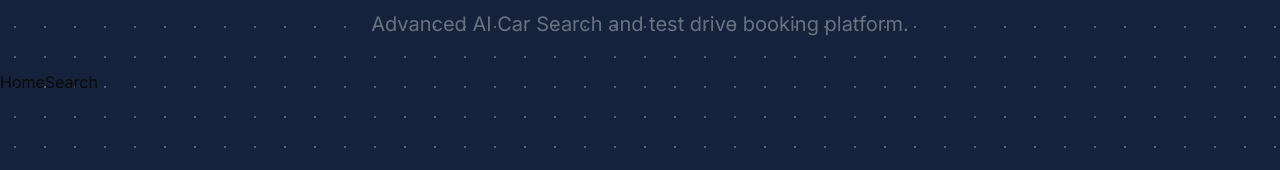
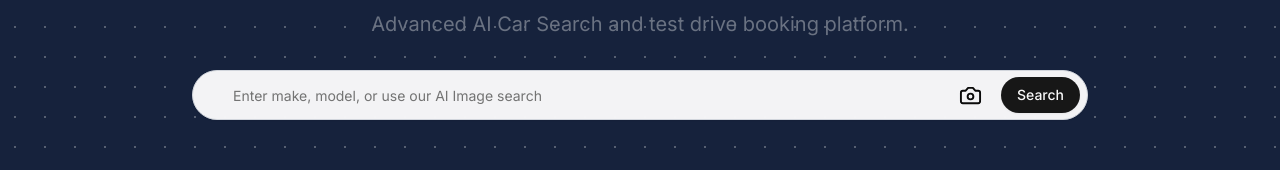
Before and after one commit to nandaiqbalh/vehiql, a Next.js app: page / in a window 1280 px wide. Shown: the part 398-568 px from the top of the page. Built offline with nearby package versions, Linux system fonts and the light colour scheme; no server answers.

Commit message:
Feat: Searh UI in home

```diff
--- a/app/layout.js
+++ b/app/layout.js
@@ -2,6 +2,7 @@
 import "./globals.css";
 import Header from "@/components/Header";
 import { ClerkProvider } from "@clerk/nextjs";
+import { Toaster } from "sonner";
 
 const inter = Inter({ subsets: ["latin"] });
 
@@ -18,6 +19,7 @@
           <Header />
 
           <main className="min-h-screen">{children}</main>
+          <Toaster richColors/>
 
           <footer className={`bg-blue-50 py-12`}>
             <div className="container mx-auto px-4 text-center">
--- a/app/page.jsx
+++ b/app/page.jsx
@@ -24,10 +24,9 @@
                 Advanced AI Car Search and test drive booking platform.
               </p>
             </div>
+            {/* Search */}
+            <HomeSearch />
           </div>
-
-          {/* Search */}
-          <HomeSearch />
         </section>
 
         <section className="py-12">
@@ -172,12 +171,14 @@
 
         <section className="py-12 bg-gray-50">
           <div className="container mx-auto px-4">
-            <h2 className="text-2xl font-bold mb-4 text-center">Frequently Asked Question</h2>
+            <h2 className="text-2xl font-bold mb-4 text-center">
+              Frequently Asked Question
+            </h2>
             <Accordion type="single" collapsible className="w-full">
               {faqItems.map((item, index) => (
-                <AccordionItem  key={index} value={`item-${index}`}>
+                <AccordionItem key={index} value={`item-${index}`}>
                   <AccordionTrigger className="flex justify-between items-center p-4 cursor-pointer">
-                    <span className="text-lg font-medium">{item.question}</span>
+                    <span className="font-semibold">{item.question}</span>
                   </AccordionTrigger>
                   <AccordionContent className="px-4 bg-gray-50 rounded-lg">
                     {item.answer}
@@ -190,8 +191,13 @@
 
         <section className="py-16 dotted-background text-white">
           <div className="container mx-auto px-4 text-center">
-            <h2 className="text-3xl font-bold mb-4">Ready to Find Your Dream Car?</h2>
-            <p className="text-xl text-blue-100 mb-8 max-w-2xl mx-auto">Join thousands of satisfied customers found their perfect vehicle through our platform.</p>
+            <h2 className="text-3xl font-bold mb-4">
+              Ready to Find Your Dream Car?
+            </h2>
+            <p className="text-xl text-blue-100 mb-8 max-w-2xl mx-auto">
+              Join thousands of satisfied customers found their perfect vehicle
+              through our platform.
+            </p>
             <div className="flex flex-col sm:flex-row justify-center gap-4 mt">
               <Button size={"lg"} variant={"secondary"} asChild>
                 <Link href={"/cars"}>View All Cars</Link>
@@ -203,7 +209,6 @@
               </SignedOut>
             </div>
           </div>
-
         </section>
       </div>
     </>
--- a/components/HomeSearch.jsx
+++ b/components/HomeSearch.jsx
@@ -1,9 +1,168 @@
-import React from 'react'
+"use client";
+
+import React, { useState } from "react";
+import { Input } from "./ui/input";
+import { Camera, Upload } from "lucide-react";
+import { Button } from "./ui/button";
+import { useDropzone } from "react-dropzone";
+import { toast } from "sonner";
+import { useRouter } from "next/navigation";
 
 const HomeSearch = () => {
+  const [searhTerm, setSearhTerm] = useState("");
+  const [isImageSearchActive, setIsImageSearchActive] = useState(false);
+  const [imagePreview, setImagePreview] = useState("");
+  const [searchImage, setSearchImage] = useState(null);
+  const [isUploading, setIsUploading] = useState(false);
+
+  const router = useRouter();
+
+  const onDrop = (acceptedFiles) => {
+    const file = acceptedFiles[0];
+
+    if (file) {
+      if (file.size > 5 * 1024 * 1024) {
+        toast.error("Image size must be less than 5 MB");
+        return;
+      }
+
+      setIsUploading(true);
+      setSearchImage(file);
+
+      const reader = new FileReader();
+
+      reader.onloadend = () => {
+        setImagePreview(reader.result);
+        setIsUploading(false);
+        toast.success("Image uploaded successfully");
+      };
+
+      reader.onerror = () => {
+        setIsUploading(false);
+        toast.error("Failed to read the image");
+      };
+
+      reader.readAsDataURL(file);
+    }
+  };
+
+  const { getRootProps, getInputProps, isDragActive, isDragReject } =
+    useDropzone({
+      onDrop,
+      accept: {
+        "image/*": [".jpeg", ".jpg", ".png"],
+      },
+      maxFiles: 1,
+    });
+
+  const handleTextSubmit = (e) => {
+    e.preventDefault();
+
+    if (!searhTerm.trim) {
+      toast.error("Please enter a search key");
+      return;
+    }
+
+    router.push(`/cars?search=${encodeURIComponent(searhTerm)}`);
+  };
+
+  const handleImageSubmit = async (e) => {
+    e.preventDefault();
+
+    if (!searchImage) {
+      toast.error("Please upload an image first");
+      return;
+    }
+
+    // handle AI Logic
+  };
+
   return (
-    <div>HomeSearch</div>
-  )
-}
+    <div>
+      <form onSubmit={handleTextSubmit}>
+        <div className="relative flex items-center">
+          <Input
+            type={"text"}
+            placeholder={"Enter make, model, or use our AI Image search"}
+            onChange={(e) => setSearhTerm(e.target.value)}
+            value={searhTerm}
+            className="pl-10 pr-12 py-6 w-full rounded-full border-gray-300 bg-white/95 backdrop-blur-sm"
+          />
 
-export default HomeSearch
+          <div className="absolute right-[100px]">
+            <Camera
+              size={35}
+              onClick={() => setIsImageSearchActive(!isImageSearchActive)}
+              className="cursor-pointer rounded-xl p-1.5"
+              style={{
+                background: isImageSearchActive ? "black" : "",
+                color: isImageSearchActive ? "white" : "",
+              }}
+            />
+          </div>
+
+          <Button type="submit" className="absolute right-2 rounded-full">
+            Search
+          </Button>
+        </div>
+      </form>
+      {isImageSearchActive && (
+        <div className="mt-4">
+          <form className="space-y-4" onSubmit={handleImageSubmit}>
+            <div className="border-2 border-dashed border-gray-300 rounded-3xl p-6 text-center">
+              {imagePreview ? (
+                <div className="flex flex-col items-center">
+                  <img
+                    src={imagePreview}
+                    alt="Car Preview"
+                    className="h-40 object-contain mb-4"
+                  />
+
+                  <Button
+                    variant={"outline"}
+                    onClick={() => {
+                      setSearchImage(null);
+                      setImagePreview("");
+                      toast.info("Image removed");
+                    }}
+                    className={"cursor-pointer"}
+                  >
+                    Remove Image
+                  </Button>
+                </div>
+              ) : (
+                <div {...getRootProps()} className="cursor-pointer">
+                  <input {...getInputProps()} />
+                  <div className="flex flex-col items-center ">
+                    <Upload className="h-12 w-12 text-gray-400 mb-2" />
+                    <p className="text-gray-500 mb-2">
+                      {isDragActive && !isDragReject
+                        ? "Leave the file here to upload"
+                        : "Drag and drop a car image or click to select"}
+                    </p>
+
+                    {isDragReject && (
+                      <p className="text-red-500 mb-2">Invalid image type</p>
+                    )}
+
+                    <p className="text-gray-400 text-sm">
+                      Support: JPG, PNG, JPEG (max 5,b)
+                    </p>
+                  </div>
+                </div>
+              )}
+            </div>
+
+            {imagePreview && (
+              <Button type="submit" className={"w-full"} disabled={isUploading}>
+                {isUploading ? "Uploading.." : "Search with this image"}
+              </Button>
+            )}
+          </form>
+        </div>
+      )}
+    </div>
+  );
+};
+
+export default HomeSearch;
--- a/package.json
+++ b/package.json
@@ -31,6 +31,7 @@
     "react": "^19.0.0",
     "react-day-picker": "^9.4.3",
     "react-dom": "^19.0.0",
+    "react-dropzone": "^14.3.8",
     "sonner": "^2.0.3",
     "tailwind-merge": "^3.2.0",
     "tw-animate-css": "^1.2.5"
```
Also changed, not shown: 1 other file (tests, documents, lock files or other folders).
